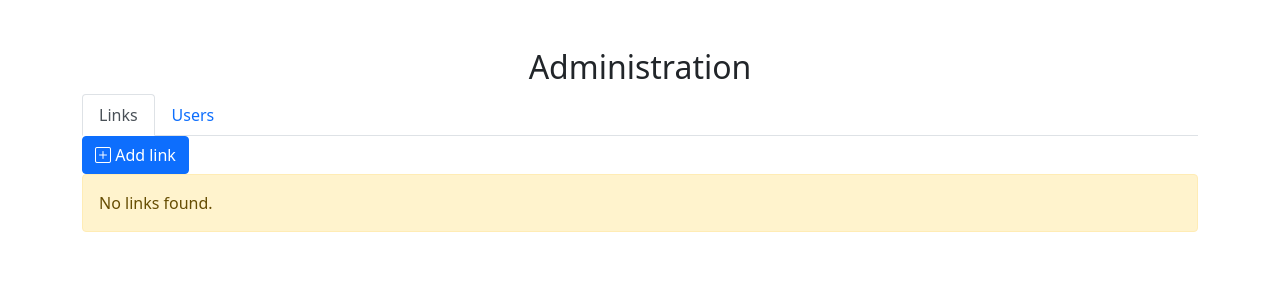
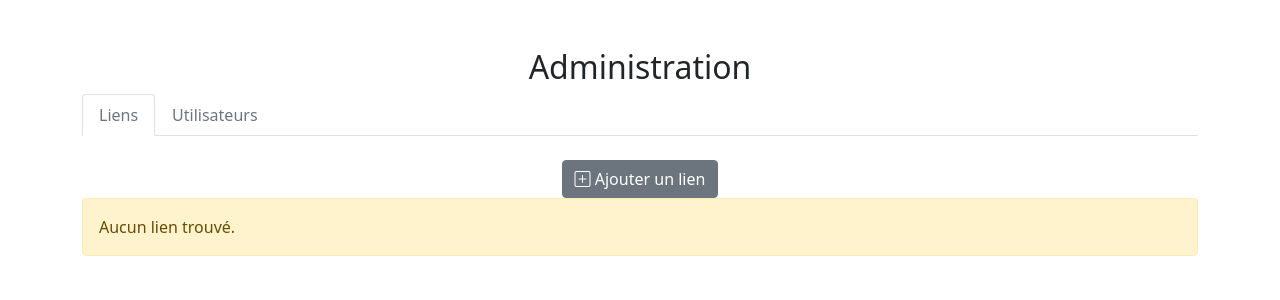
Before and after one commit to MartialEscudero/UE3DW18-Groupe3-S4, a PHP site: template views/admin.html.twig in a window 1280 px wide. Shown: the part 66-366 px from the top of the page. Run offline with PHP 8.4, Linux system fonts and the light colour scheme; the template is opened without the code that fills it, so the values that code supplies are empty; some libraries are stand-ins or nearby versions.

Commit message:
new style admin page

```diff
--- a/views/admin.html.twig
+++ b/views/admin.html.twig
@@ -12,53 +12,54 @@
 {% endfor %}
 
 <ul class="nav nav-tabs" id="myTab" role="tablist">
-    <li class="nav-item" role="presentation">
-      <button class="nav-link active" id="links-tab" data-bs-toggle="tab" data-bs-target="#links" type="button" role="tab" aria-controls="link" aria-selected="true">Links</button>
+    <li class="nav-item " role="presentation">
+      <button class="nav-link text-muted active" id="links-tab" data-bs-toggle="tab" data-bs-target="#links" type="button" role="tab" aria-controls="link" aria-selected="true">Liens</button>
     </li>
     <li class="nav-item" role="presentation">
-      <button class="nav-link" id="users-tab" data-bs-toggle="tab" data-bs-target="#users" type="button" role="tab" aria-controls="profile" aria-selected="false">Users</button>
+      <button class="nav-link text-muted" id="users-tab" data-bs-toggle="tab" data-bs-target="#users" type="button" role="tab" aria-controls="profile" aria-selected="false">Utilisateurs</button>
     </li>
   </ul>
 
   <div class="tab-content" id="myTabContent">
     <div class="tab-pane fade show active adminTable" id="links">
-        <a href="{{ path('admin_link_add') }}"><button type="button" class="btn btn-primary"><span class="bi bi-plus-square"></span> Add link</button></a>
+        <div class="text-center">
+            <a href="{{ path('admin_link_add') }}"><button type="button" class="btn btn-secondary mt-4"><i class="bi bi-plus-square"></i> Ajouter un lien</button></a>
+        </div>
         {% if links %}
         <div class="table-responsive">
-            <table class="table table-hover table-condensed" data-toggle="table" data-pagination="true" data-search="true">
+            <table class="table table-hover table-bordered table-condensed bg-light" data-toggle="table" data-pagination="true" data-search="true">
                 <thead>
                     <tr>
                         <th data-sortable="true" data-field="id">Id</th>
-                        <th data-sortable="true" data-field="title">Title</th>
-                        <th data-sortable="true" data-field="author" >Author</th>
+                        <th data-sortable="true" data-field="title">Titre</th>
+                        <th data-sortable="true" data-field="author" >Auteur</th>
                         <th>Description</th>
-                        <th data-align="right"></th>  <!-- Actions column -->
+                        <th data-align="center">Actions</th>  <!-- Actions column -->
                     </tr>
                 </thead>
                 {% for link in links %}
                 <tr>
                     <td>{{ link.id }}</td>
-                    <td><a class="linkTitle" href="{{ path('link', { 'id': link.id }) }}">{{ link.title }}</a></td>
+                    <td><a class="linkTitle text-dark" href="{{ path('link', { 'id': link.id }) }}">{{ link.title }}</a></td>
                     <td>{{ link.user.username }}</td>
                     <td>{{ link.desc | truncate(60) }}</td>
-                    <td>
-                        <a href="{{ path('admin_link_edit', { 'id': link.id }) }}" class="btn btn-info btn-xs" title="Edit"><span class="bi bi-pencil-square"></span></a>
-                        <button type="button" class="btn btn-danger btn-xs" title="Delete" data-bs-toggle="modal" data-bs-target="#linkDialog{{ link.id }}"><span class="bi bi-trash"></span>
-                        </button>
+                    <td class="text-center">
+                        <a href="{{ path('admin_link_edit', { 'id': link.id }) }}" class="btn btn-success btn-xs" title="Edit"><i class="bi bi-pencil-square"></i></a>
+                        <button type="button" class="btn btn-danger btn-xs" title="Delete" data-bs-toggle="modal" data-bs-target="#linkDialog{{ link.id }}"><i class="bi bi-trash"></i></button>
                         <!-- Modal -->
-                        <div class="modal fade" id="linkDialog{{ link.id }}" tabindex="-1" aria-labelledby="exampleModalLabel" aria-hidden="true">
+                        <div class="modal fade" id="linkDialog{{ link.id }}" tabindex="-1" aria-labelledby="deleleModalLabel" aria-hidden="true">
                             <div class="modal-dialog">
                                 <div class="modal-content">
                                     <div class="modal-header">
-                                        <h5 class="modal-title" id="exampleModalLabel">Confirmation needed</h5>
+                                        <h5 class="modal-title" id="deleleModalLabel">Confirmation nécessaire</h5>
                                         <button type="button" class="btn-close" data-bs-dismiss="modal" aria-label="Close"></button>
                                     </div>
-                                    <div class="modal-body">
-                                        Do you really want to delete this link ?
+                                    <div class="modal-body text-center">
+                                        Voulez-vous vraiment supprimer ce lien ?
                                     </div>
                                     <div class="modal-footer">
-                                        <button type="button" class="btn btn-secondary" data-bs-dismiss="modal">Cancel</button>
-                                        <a class="btn btn-danger" href="{{ path('admin_link_delete', { 'id': link.id }) }}" role="button">Delete</a>
+                                        <button type="button" class="btn btn-secondary" data-bs-dismiss="modal">Annuler</button>
+                                        <a class="btn btn-danger" href="{{ path('admin_link_delete', { 'id': link.id }) }}" role="button">Supprimmer</a>
                                     </div>
                                 </div>
                             </div>
@@ -70,18 +71,20 @@
             </table>
         </div>
         {% else %}
-        <div class="alert alert-warning">No links found.</div>
+        <div class="alert alert-warning">Aucun lien trouvé.</div>
         {% endif %}
     </div>
 
     <div class="tab-pane fade adminTable" id="users">
-        <a href="{{ path('admin_user_add') }}"><button type="button" class="btn btn-primary"><span class="bi bi-plus-square"></span> Add user</button></a>
+        <div class="text-center">
+            <a href="{{ path('admin_user_add') }}"><button type="button" class="btn btn-secondary mt-4 mb-4"><i class="bi bi-plus-square"></i> Ajouter un utilisateur</button></a>
+        </div>
         {% if users %}
         <div class="table-responsive">
-            <table class="table" data-toggle="table" data-classes="table-hover">
+            <table class="table table-hover table-condensed bg-light" data-toggle="table" data-classes="table-hover">
                 <thead>
                     <tr>
-                        <th>Name</th>
+                        <th>Nom</th>
                         <th data-align="right"></th>  <!-- Actions column -->
                     </tr>
                 </thead>
@@ -89,23 +92,22 @@
                 <tr>
                     <td>{{ user.username }}</a></td>
                     <td>
-                        <a href="{{ path('admin_user_edit', { 'id': user.id }) }}" class="btn btn-info btn-xs" title="Edit"><span class="bi bi-pencil-square"></span></a>
-                        <button type="button" class="btn btn-danger btn-xs" title="Delete" data-bs-toggle="modal" data-bs-target="#userDialog{{ user.id }}"><span class="bi bi-trash"></span>
-                        </button>
+                        <a href="{{ path('admin_user_edit', { 'id': user.id }) }}" class="btn btn-success btn-xs" title="Edit"><i class="bi bi-pencil-square"></i></a>
+                        <button type="button" class="btn btn-danger btn-xs" title="Delete" data-bs-toggle="modal" data-bs-target="#userDialog{{ user.id }}"><i class="bi bi-trash"></i></button>
                         <!-- Modal -->
-                        <div class="modal fade" id="userDialog{{ user.id }}" tabindex="-1" aria-labelledby="exampleModalLabel" aria-hidden="true">
+                        <div class="modal fade" id="userDialog{{ user.id }}" tabindex="-1" aria-labelledby="deleleModalLabel" aria-hidden="true">
                             <div class="modal-dialog">
                                 <div class="modal-content">
                                     <div class="modal-header">
-                                        <h5 class="modal-title" id="exampleModalLabel">Confirmation needed</h5>
+                                        <h5 class="modal-title" id="deleleModalLabel">Confirmation nécessaire</h5>
                                         <button type="button" class="btn-close" data-bs-dismiss="modal" aria-label="Close"></button>
                                     </div>
-                                    <div class="modal-body">
-                                        Do you really want to delete this user ?
+                                    <div class="modal-body text-center">
+                                        Voulez-vous vraiment supprimer ce lien ?
                                     </div>
                                     <div class="modal-footer">
-                                        <button type="button" class="btn btn-secondary" data-bs-dismiss="modal">Cancel</button>
-                                        <a class="btn btn-danger" href="{{ path('admin_user_delete', { 'id': user.id }) }}" role="button">Delete</a>
+                                        <button type="button" class="btn btn-secondary" data-bs-dismiss="modal">Annuler</button>
+                                        <a class="btn btn-danger" href="{{ path('admin_user_delete', { 'id': user.id }) }}" role="button">Supprimer</a>
                                     </div>
                                 </div>
                             </div>
@@ -117,7 +119,7 @@
             </table>
         </div>
         {% else %}
-        <div class="alert alert-warning">No users found.</div>
+        <div class="alert alert-warning">Aucun lien trouvé.</div>
         {% endif %}
     </div>
   </div>
--- a/web/css/style.css
+++ b/web/css/style.css
@@ -50,3 +50,32 @@ h1 {
     border-top-left-radius: 0;
     border-top-right-radius: 0;
 }
+
+.pagination > li > a
+{
+    background-color: white;
+    color: #6c757d;
+}
+
+.pagination > li > a:focus,
+.pagination > li > a:hover,
+.pagination > li > span:focus,
+.pagination > li > span:hover
+{
+    color: #5a5a5a;
+    background-color: #eee;
+    border-color: #ddd;
+}
+
+.pagination > .active > a
+{
+    color: white;
+    background-color: #6c757d !Important;
+    border: solid 1px #6c757d !Important;
+}
+
+.pagination > .active > a:hover
+{
+    background-color: #6c757d !Important;
+    border: solid 1px #6c757d;
+}
```
